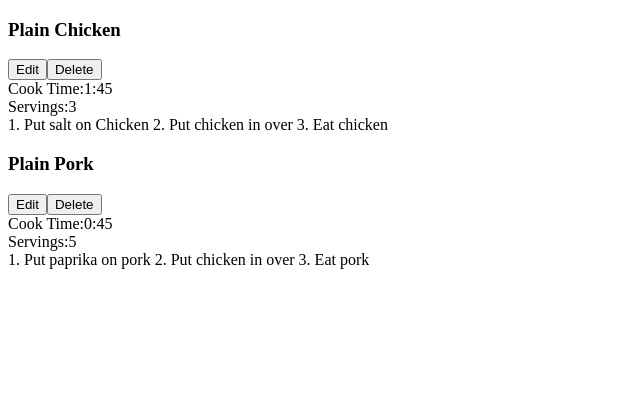
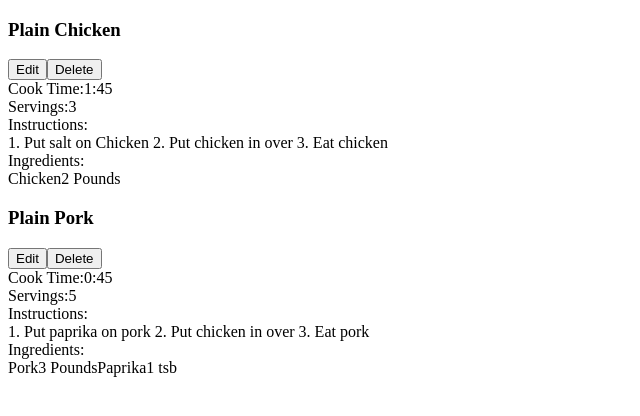
Before and after one commit to BavKudhail/cooking-with-react, a React (Create React App) app: page / in a window 1280 px wide. Shown: the top 416 px of the page, without its empty margins (0-640 px from the left). Built offline with nearby package versions, Linux system fonts and the light colour scheme.

Commit message:
Created Ingredients.js files and added ingredients to object

```diff
--- a/src/App.js
+++ b/src/App.js
@@ -9,6 +9,13 @@
     cookTime: "1:45",
     instructions:
       "1. Put salt on Chicken\n2. Put chicken in over\n3. Eat chicken",
+    ingredients: [
+      {
+        id: 1,
+        name: "Chicken",
+        amount: "2 Pounds",
+      },
+    ],
   },
   {
     id: 2,
@@ -16,6 +23,18 @@
     servings: 5,
     cookTime: "0:45",
     instructions: "1. Put paprika on pork\n2. Put chicken in over\n3. Eat pork",
+    ingredients: [
+      {
+        id: 2,
+        name: "Pork",
+        amount: "3 Pounds",
+      },
+      {
+        id: 3,
+        name: "Paprika",
+        amount: "1 tsb",
+      },
+    ],
   },
 ];
 
--- /dev/null
+++ b/src/Ingredient.js
@@ -0,0 +1,10 @@
+import React from "react";
+
+export const Ingredient = ({ name, amount }) => {
+  return (
+    <>
+      <span>{name}</span>
+      <span>{amount}</span>
+    </>
+  );
+};
--- /dev/null
+++ b/src/IngredientList.js
@@ -0,0 +1,9 @@
+import React from "react";
+import { Ingredient } from "./Ingredient";
+
+export const IngredientList = ({ ingredients }) => {
+  const ingredientElements = ingredients.map((ingredient) => {
+    return <Ingredient key={ingredient.id} {...ingredient} />;
+  });
+  return <div>{ingredientElements}</div>;
+};
--- a/src/Recipe.js
+++ b/src/Recipe.js
@@ -1,6 +1,9 @@
 import React from "react";
+import { IngredientList } from "./IngredientList";
 
-export default function Recipe({ name, cookTime, servings, instructions }) {
+export default function Recipe(props) {
+  const { name, cookTime, servings, instructions, ingredients } = props;
+
   return (
     <div>
       {/* recipe */}
@@ -22,7 +25,14 @@
         <span>{servings}</span>
       </div>
       <div>
+        <span>Instructions:</span>
         <div>{instructions}</div>
+      </div>
+      <div>
+        <span>Ingredients:</span>
+        <div>
+          <IngredientList ingredients={ingredients} />
+        </div>
       </div>
     </div>
   );
```
